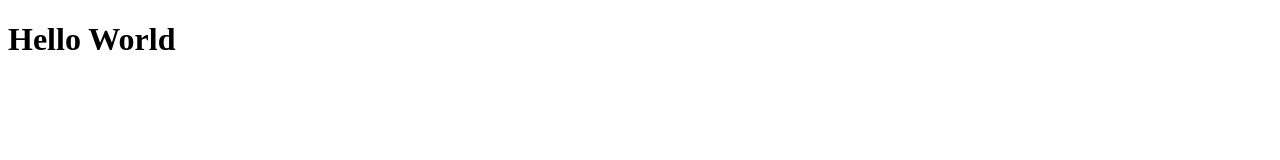
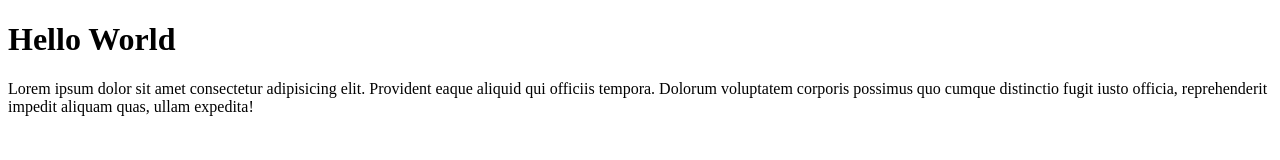
Before and after one commit to ilhamnadhif/git-remote-2, a plain HTML site: page index.html in a window 1280 px wide. Drawn offline with Linux system fonts and the light colour scheme.

Commit message:
mengubah file index.html
Signed-off-by: ilhamnadhif <m.ilhamnadhif121@gmail.com>

```diff
--- a/index.html
+++ b/index.html
@@ -1,12 +1,18 @@
 <!DOCTYPE html>
 <html lang="en">
-<head>
-    <meta charset="UTF-8">
-    <meta http-equiv="X-UA-Compatible" content="IE=edge">
-    <meta name="viewport" content="width=device-width, initial-scale=1.0">
+  <head>
+    <meta charset="UTF-8" />
+    <meta http-equiv="X-UA-Compatible" content="IE=edge" />
+    <meta name="viewport" content="width=device-width, initial-scale=1.0" />
     <title>Coba Git Remote</title>
-</head>
-<body>
+  </head>
+  <body>
     <h1>Hello World</h1>
-</body>
+    <p>
+      Lorem ipsum dolor sit amet consectetur adipisicing elit. Provident eaque
+      aliquid qui officiis tempora. Dolorum voluptatem corporis possimus quo
+      cumque distinctio fugit iusto officia, reprehenderit impedit aliquam quas,
+      ullam expedita!
+    </p>
+  </body>
 </html>
```
